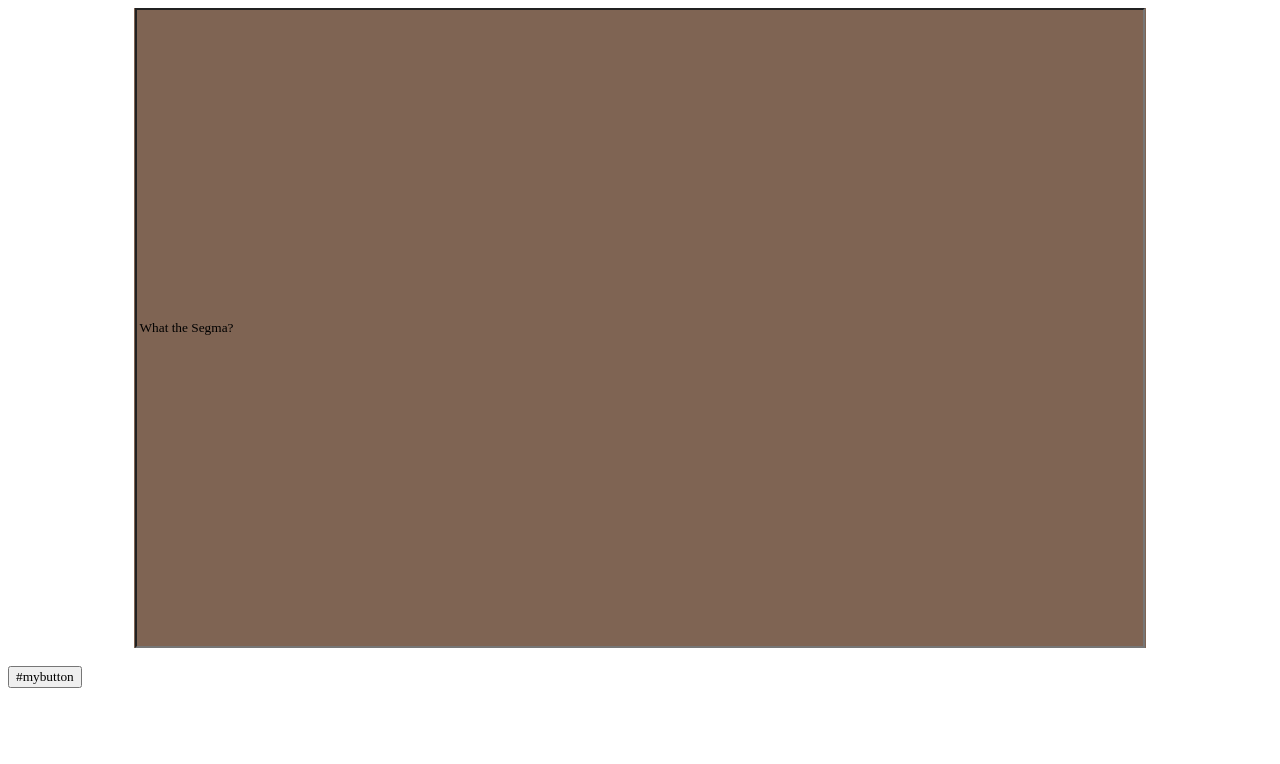
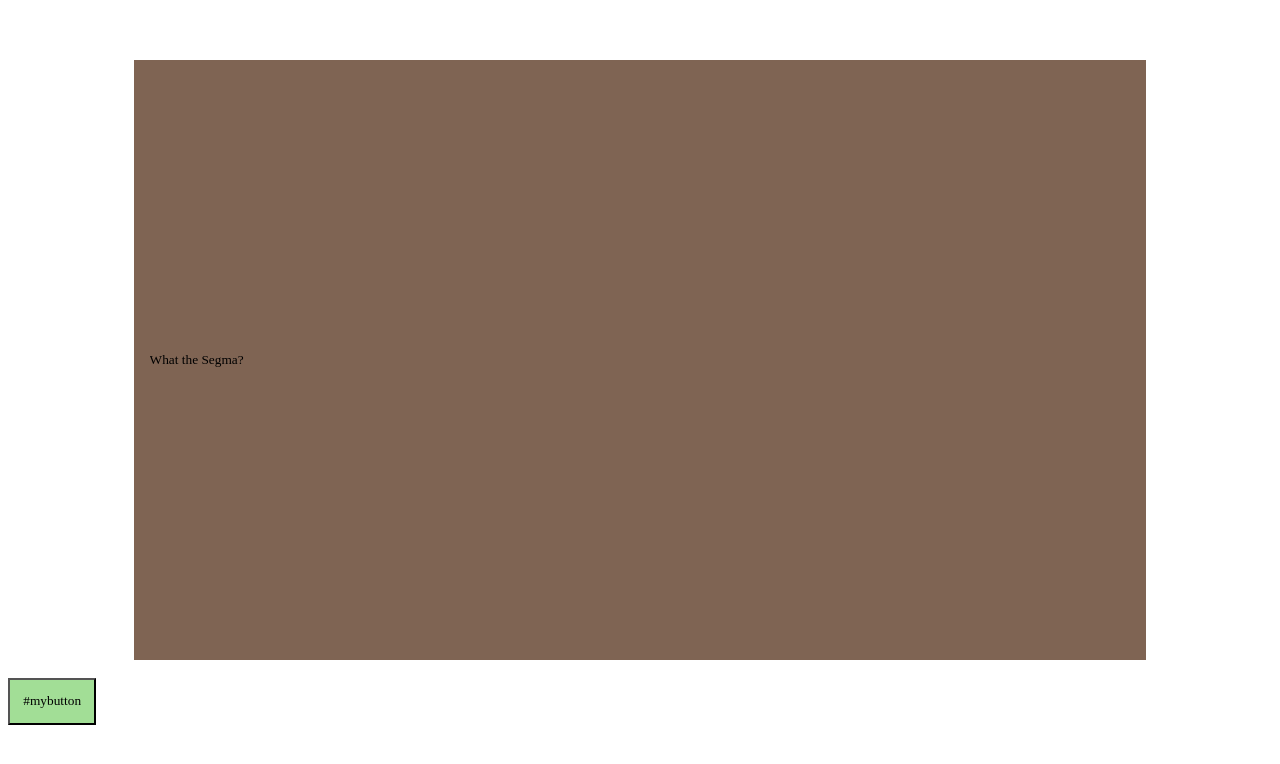
Before and after one commit to TheWelcomer/MorphSeg, a SvelteKit app in the folder frontend/: page /showcase in a window 1280 px wide. Shown: the top 764 px of the page. Built offline with nearby package versions, Linux system fonts and the light colour scheme; a web font is replaced by a local one.

Commit message:
style stuff

```diff
--- a/frontend/src/routes/showcase/style.css
+++ b/frontend/src/routes/showcase/style.css
@@ -1,19 +1,28 @@
 @font-face {
     font-family: nokia;
     src: url("/assets/nokia_cellphone/nokiafc22.ttf");
+} * {
+    font-family: nokia;
+} #cutting-board {
+    background-color: #7f6453;
+    height: 75vh;
+    width: 80%;
+    margin-left: auto;
+    margin-right: auto;
+    margin-top: 7.5vh;
+} #cutting-board-input {
+    background-color: transparent;
+    padding-left: 1em;
+    padding-right: 1em;
+    border: none;
+    height: 99%;
+    width: 97%;
+    margin: auto;
+} button {
+    background-color: #a2de96;
+    padding: 1em;
+    margin-left: auto;
+    margin-right: auto;
+} html {
+    background-color: #747a8a;
 }
-* {
-    font-family: nokia;
-}
-#cutting-board {
-    background-color: #7f6453;
-    height: 80vh;
-    width: 80%;
-    margin: auto;
-}
-#cutting-board-input {
-    background-color: transparent;
-    height: 99%;
-    width: 99%;
-    margin: auto;
-}
```
Also changed, not shown: frontend/src/app.css (line endings or trailing spaces).
